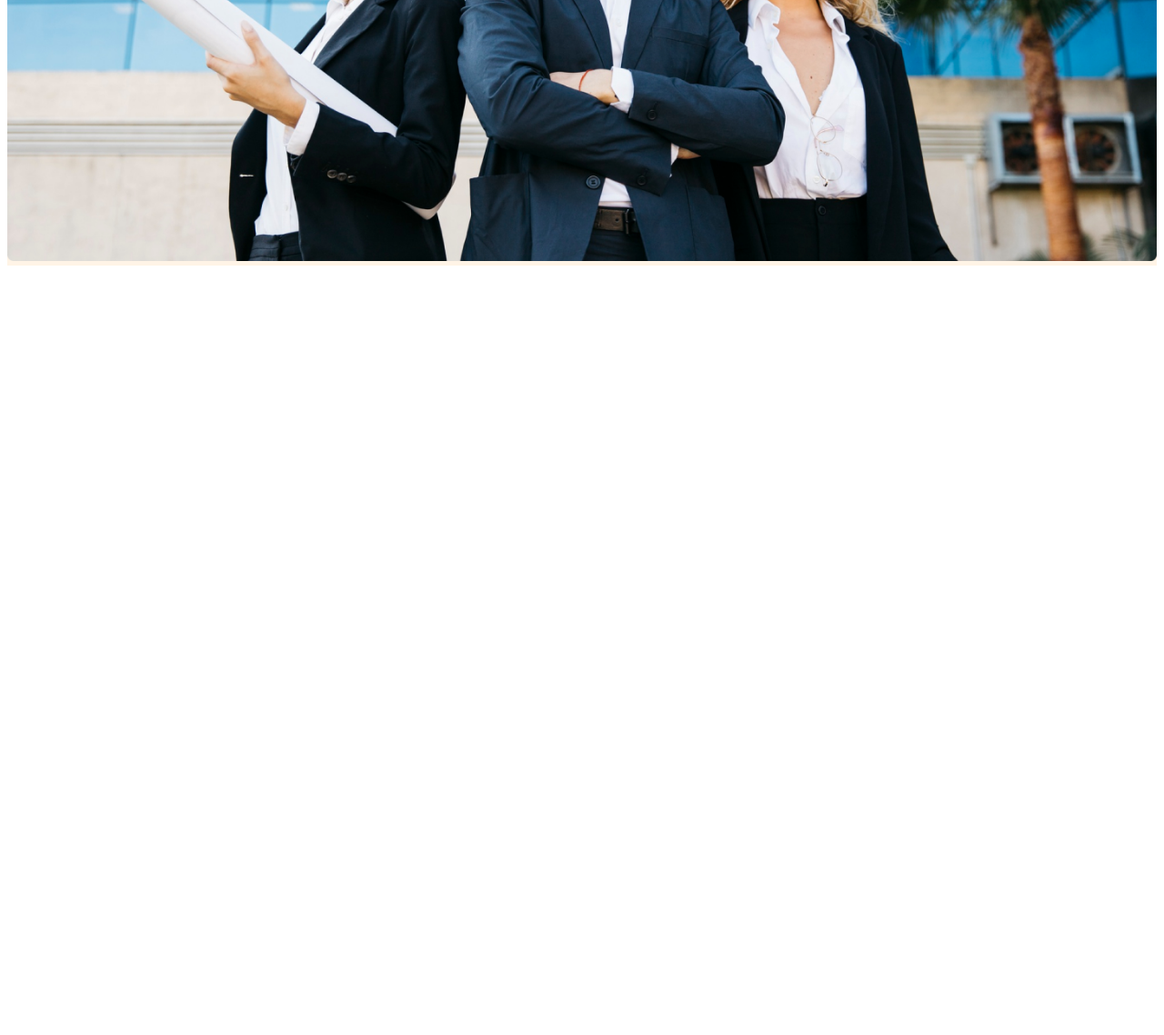
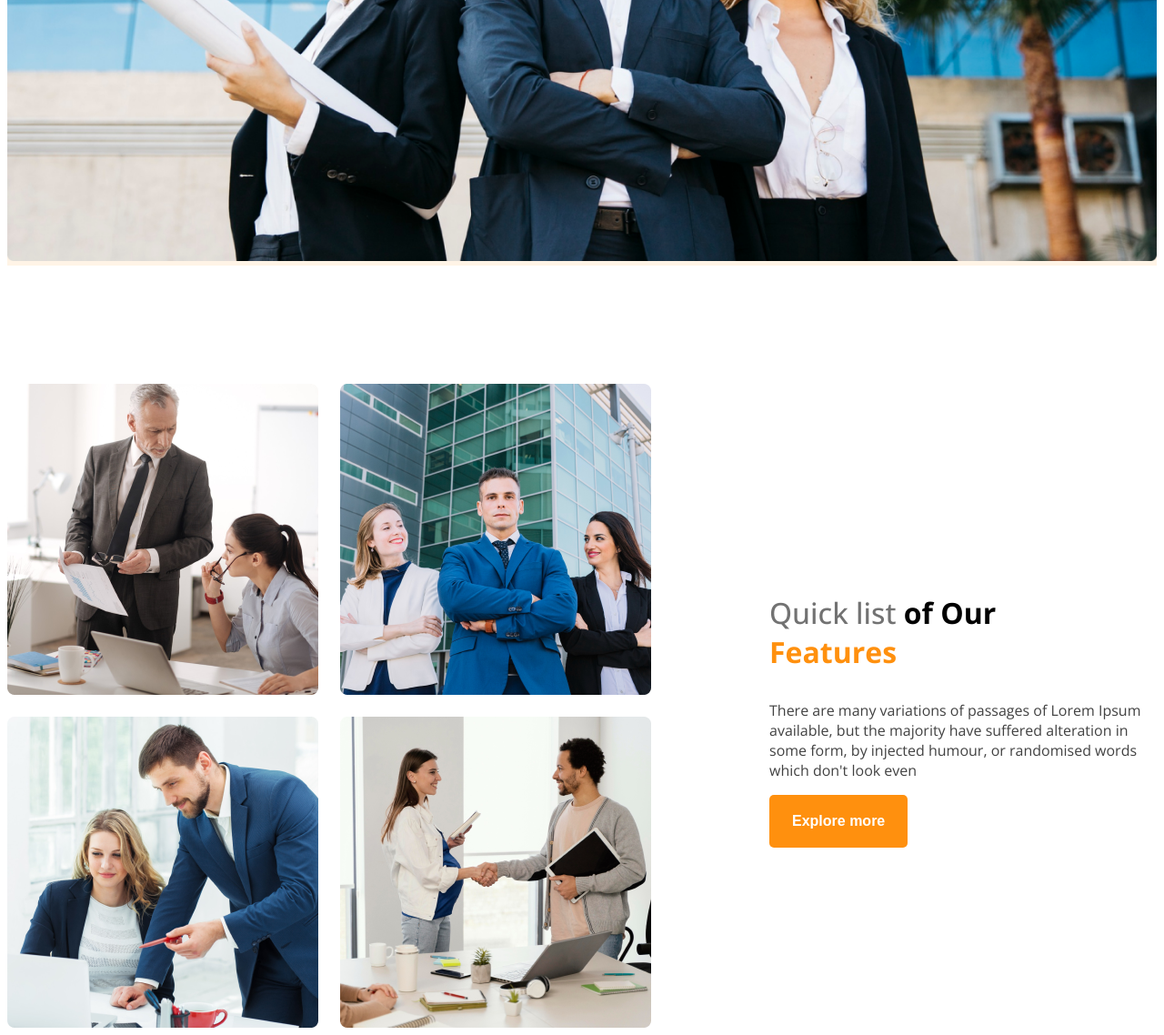
Before and after one commit to polokshahi9/g3-website, a plain HTML site: page index.html in a window 1280 px wide. Shown: the part 760-1898 px from the top of the page at 91% size. Before the commit the page ends 1060 px from the top, so only its background shows below. Drawn offline with nearby package versions, Linux system fonts and the light colour scheme.

Commit message:
small and medium size screen responsive done

```diff
--- a/index.css
+++ b/index.css
@@ -20,11 +20,14 @@
 
 }
 
+
+
 /* dark 3 */
 .text-light-gray{
   color: #727272;
+}
 
-}
+
 .bg-color{
   background: rgba(255, 144, 14, 0.1);
 }
@@ -57,6 +60,7 @@
 .nav-link{
   text-decoration: none;
   margin: 30px;
+
 }
 
 /* banner */
@@ -84,10 +88,67 @@
   width: 100%;
 }
 
+
+
+main{
+  max-width: 1440px;
+  margin: 0 auto;
+}
+
+main > section{
+  margin-top: 130px;
+}
+
+.teams{
+  display: flex;
+  align-items: center;
+
+
+}
+
+.image-container{
+  display: grid;
+  grid-template-columns: repeat(2, 1fr);
+  gap: 24px;
+
+}
+
+.features-container{
+  margin-left: 130px;
+  max-width: 530px;
+}
+
+#quick_list{
+  font-weight: 500;
+}
+
+.features_title{
+  font-weight: 700;
+  font-size: 32px;
+}
+.cls_1{
+  color: #FF900E;
+}
 /* responsive start */
 
 @media  (max-width: 576px) {
-  .navbar, .nav-links{
+  .navbar,
+  .nav-links,
+  .teams{
+    flex-direction: column;
+  }
+  .image-container{
+    grid-template-columns: repeat(1, 1fr);
+  }
+  .features-container{
+   margin-left: 30px;
+  }
+
+}
+
+/* medium size device */
+@media screen and (min-width: 576px) and (max-width:992px){
+  .teams{
     flex-direction: column;
   }
 
--- a/index.html
+++ b/index.html
@@ -32,5 +32,29 @@
         </div>
     </header>
 
+    <main>
+        <section class="teams display-flex">
+
+            <div class="image-container">
+                <img src="images/team1.png" alt="">
+                <img src="images/team2.png" alt="">
+                <img src="images/team3.png" alt="">
+                <img src="images/team4.png" alt="">
+
+            </div>
+
+            <div class="features-container ">
+                <h3 class="features_title">
+
+                    <span class="text-light-gray" id="quick_list">Quick list
+
+                </span> <span>of Our</span> <span class="cls_1"> <br>Features</span></h3>
+                <p class="text-gray">There are many variations of passages of Lorem Ipsum available, but the majority have suffered alteration in some form, by injected humour, or randomised words which don't look even</p>
+                <button class="btn-primary">Explore more</button>
+            </div>
+
+        </section>
+    </main>
+
 </body>
 </html>
```
